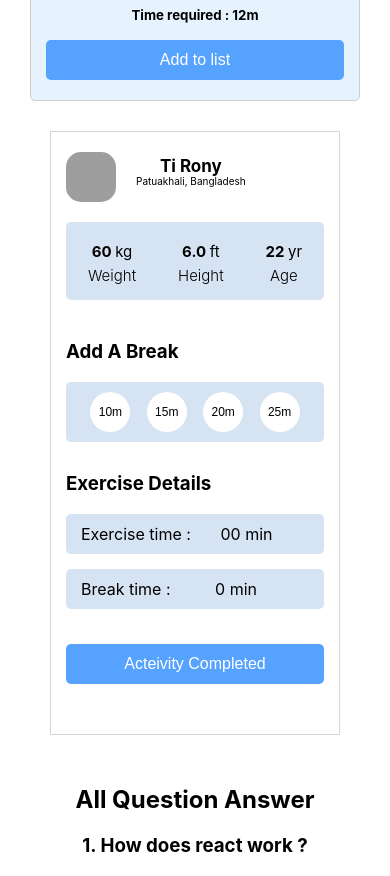
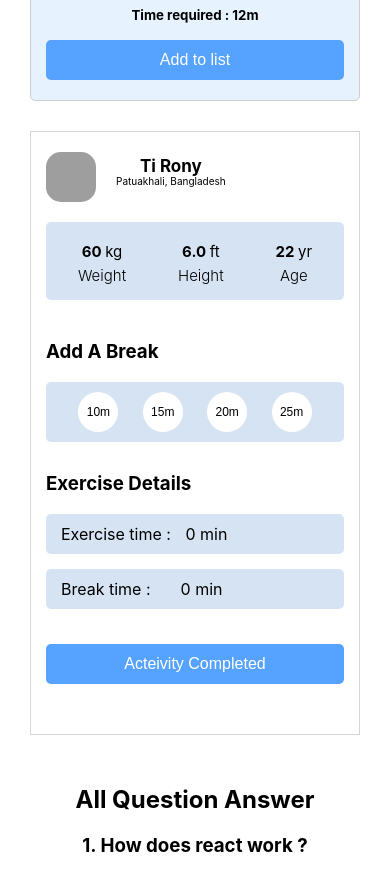
Before and after one commit to Tawhidul3233/daily-exercise-ac8, a React (Create React App) app: page / in a window 390 px wide. Shown: the part 2860-3736 px from the top of the page. Built offline with nearby package versions, Linux system fonts and the light colour scheme; grey boxes are pictures that could not be loaded.

Commit message:
break time set done

```diff
--- a/src/Components/About/About.css
+++ b/src/Components/About/About.css
@@ -1,6 +1,8 @@
 .about-myself{
      margin: 0 20px;
      border: 1px solid rgb(218, 212, 212);
+     position: sticky;
+     top: 0;
 }
 
 .about{
@@ -115,9 +117,9 @@
 
 
 .total-time{
-     margin-left: 40px;
+     margin-left: 10px;
 }
 
 .break-time{
-     margin-left: 25px;
+     margin-left: 30px;
 }
--- a/src/Components/About/About.js
+++ b/src/Components/About/About.js
@@ -1,4 +1,4 @@
-import React from 'react';
+import React, { useState } from 'react';
 import './About.css'
 
 
@@ -11,6 +11,16 @@ const About = (props) => {
           total = total + item.time;
      }
 
+
+
+     const [times, setTimes] = useState(0)
+
+     const addToBreak = (event) => {
+          const time = event.target.innerText.slice(0,2);
+          setTimes(time)
+          console.log(time)
+
+     }
 
 
 
@@ -42,19 +52,20 @@ const About = (props) => {
                <div className='break'>
                     <h3> Add A Break </h3>
                     <div className='all-btn'>
-                         <button  className='a-btn'> 10m </button>
-                         <button  className='a-btn'> 15m </button>
-                         <button  className='a-btn'> 20m </button>
-                         <button  className='a-btn'> 25m </button>
+                         <button onClick={(event)=>addToBreak(event)} className='a-btn'>10m</button>
+                         <button onClick={(event)=>addToBreak(event)}  className='a-btn'>15m</button>
+                         <button onClick={(event)=>addToBreak(event)} className='a-btn'>20m</button>
+                         <button onClick={(event)=>addToBreak(event)} className='a-btn'>25m</button>
                     </div>
                </div>
                <div className='exercise'>
                     <h3> Exercise Details </h3>
                     <div className='exercise-item'>
-                         Exercise time : <span className='break-time'> 00 </span> min
+                         Exercise time :<span className=' total-time'> {total} </span> min
                     </div>
                     <div className='exercise-item'>
-                         Break time : <span className='total-time'> {total} min </span>
+                         Break time :<span className='
+                         break-time'>{times}</span> min
                     </div>
                     <div className='activites'>
                          <button className='button'>Acteivity Completed</button>
--- a/src/Components/Page/Page.css
+++ b/src/Components/Page/Page.css
@@ -44,6 +44,9 @@
           gap: 10px;
           margin-bottom: 30px;
      }
+     .about-myself{
+          margin: 0;
+     }
 
    }
 
```
Also changed, not shown: src/Components/Page/Page.js (+4 -4 lines).
